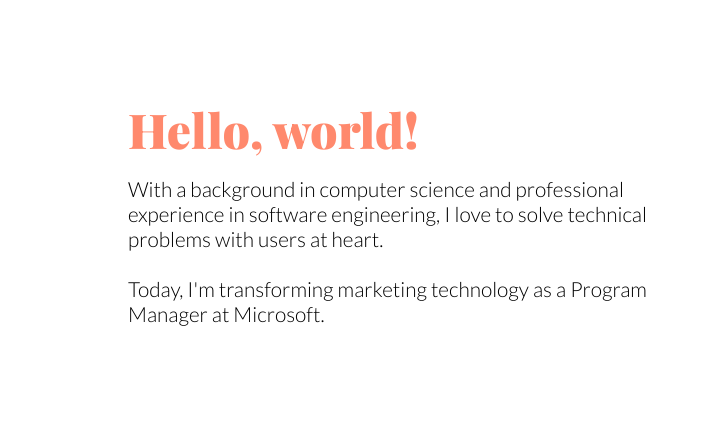
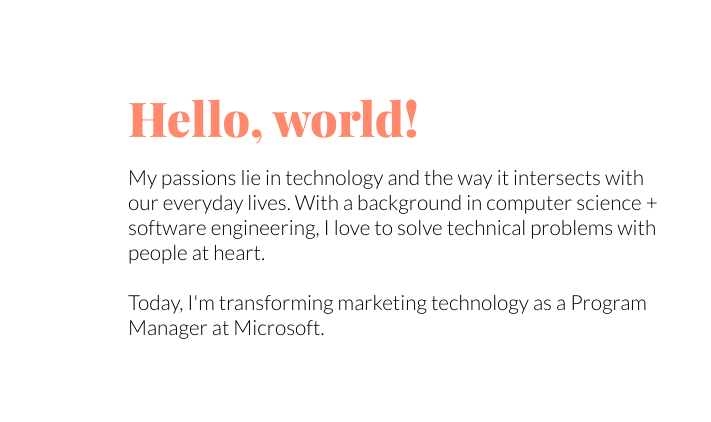
Before and after one commit to cleotracey/cleotracey.github.io, a plain HTML site: page index.html in a window 1280 px wide. Shown: the part 821-1243 px from the top of the page, 0-711 px from the left. Drawn offline with nearby package versions, Linux system fonts and the light colour scheme; a script that the page names is missing.

Commit message:
text updates

```diff
--- a/index.html
+++ b/index.html
@@ -67,7 +67,8 @@ Hello, world!
 </div>
 </div>
 <div class="description-text">
-With a background in computer science and professional experience in software engineering, I love to solve technical problems with users at heart.
+
+My passions lie in technology and the way it intersects with our everyday lives. With a background in computer science + software engineering, I love to solve technical problems with people at heart.
 <br><br>Today, I'm transforming marketing technology as a Program Manager at Microsoft.
 </div>
 </div>
```
